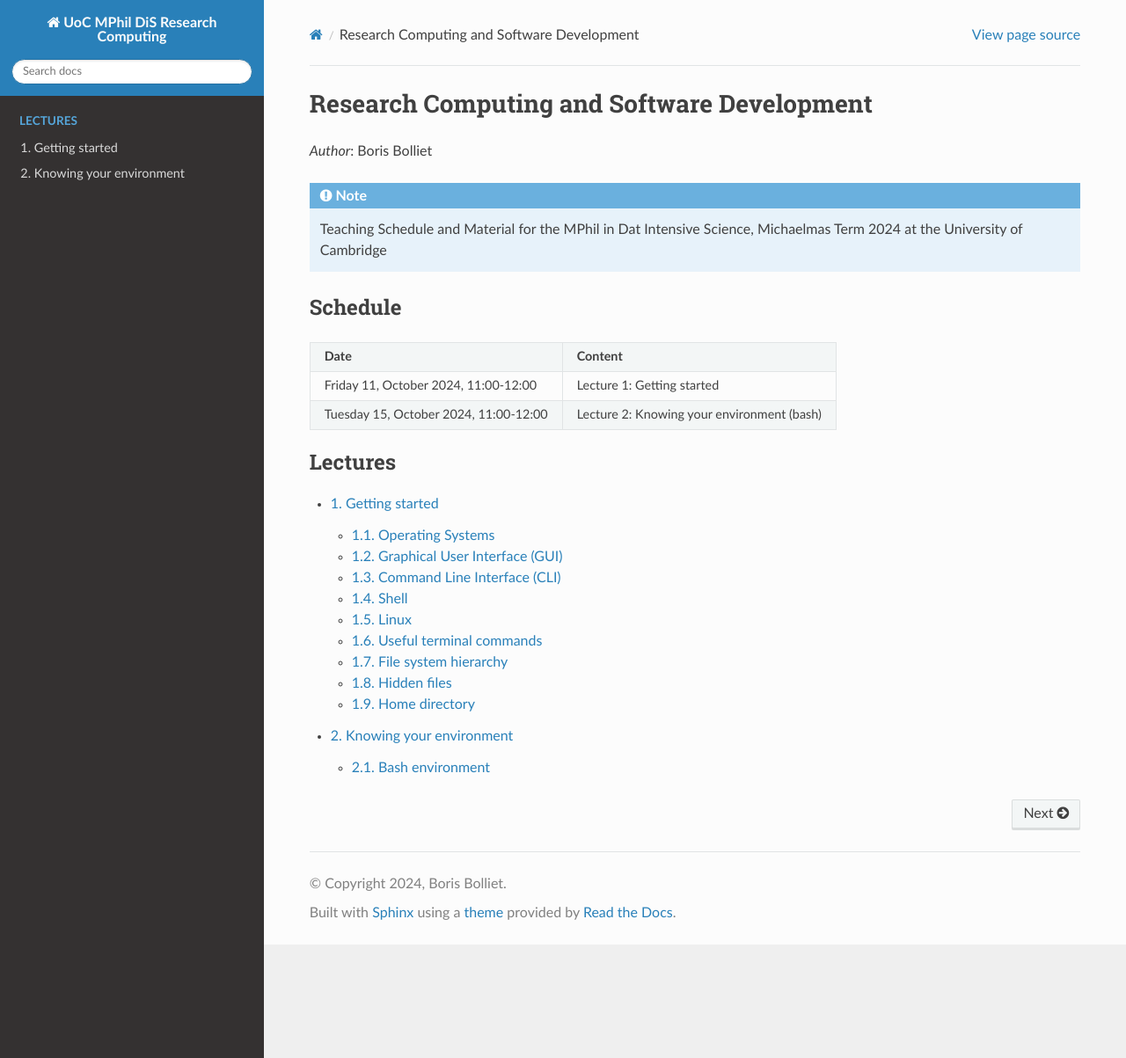
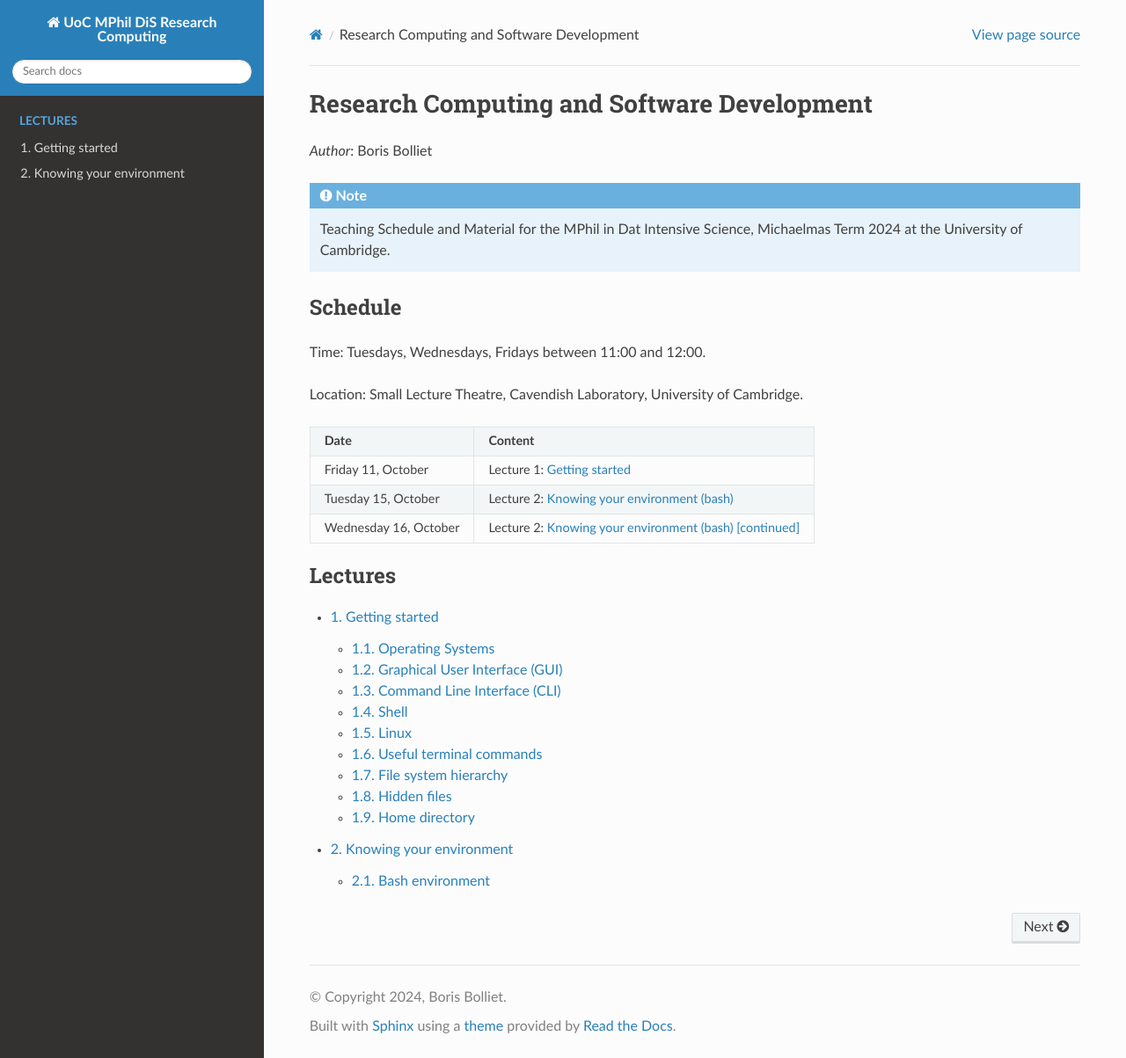
Before and after one commit to borisbolliet/ResearchComputing, a Sphinx documentation site: the page built from docs/index.rst, in a window 1280 px wide and 1203 px high. Shown: the whole window at 88% size. Built offline with Sphinx 7.4.7 and the Read the Docs theme 3.1.0, drawn with Linux system fonts in a browser that asks for light colours.

Commit message:
Update index.rst

```diff
--- a/docs/index.rst
+++ b/docs/index.rst
@@ -9,19 +9,26 @@ Research Computing and Software Development
 | *Author*: Boris Bolliet
 
 .. note::
-   Teaching Schedule and Material for the MPhil in Dat Intensive Science, Michaelmas Term 2024 at the University of Cambridge
+   Teaching Schedule and Material for the MPhil in Dat Intensive Science, Michaelmas Term 2024 at the University of Cambridge.
+
 
 
 Schedule
 ----------------------------------------
 
-+------------------------------------------+---------------------------------------------------------------+
-| **Date**                                 | **Content**                                                   |
-+------------------------------------------+---------------------------------------------------------------+
-| Friday 11, October 2024, 11:00-12:00     | Lecture 1: Getting started                                    |
-+------------------------------------------+---------------------------------------------------------------+
-| Tuesday 15, October 2024, 11:00-12:00    | Lecture 2: Knowing your environment (bash)                    |
-+------------------------------------------+---------------------------------------------------------------+
+Time: Tuesdays, Wednesdays, Fridays between 11:00 and 12:00.
+
+Location: Small Lecture Theatre, Cavendish Laboratory, University of Cambridge.
+
++------------------------------------+-------------------------------------------------------------------------------------------------------------------------+
+| **Date**                           | **Content**                                                                                                             |
++------------------------------------+-------------------------------------------------------------------------------------------------------------------------+
+| Friday 11, October                 | Lecture 1: `Getting started <material/lecture1/notebook.ipynb#Getting-started>`_                                        |
++------------------------------------+-------------------------------------------------------------------------------------------------------------------------+
+| Tuesday 15, October                | Lecture 2: `Knowing your environment (bash) <material/lecture2/notebook.ipynb#Knowing-your-environment>`_               |
++------------------------------------+-------------------------------------------------------------------------------------------------------------------------+
+| Wednesday 16, October              | Lecture 2: `Knowing your environment (bash) [continued] <material/lecture2/notebook.ipynb#Knowing-your-environment>`_   |
++------------------------------------+-------------------------------------------------------------------------------------------------------------------------+
 
 
 
```
